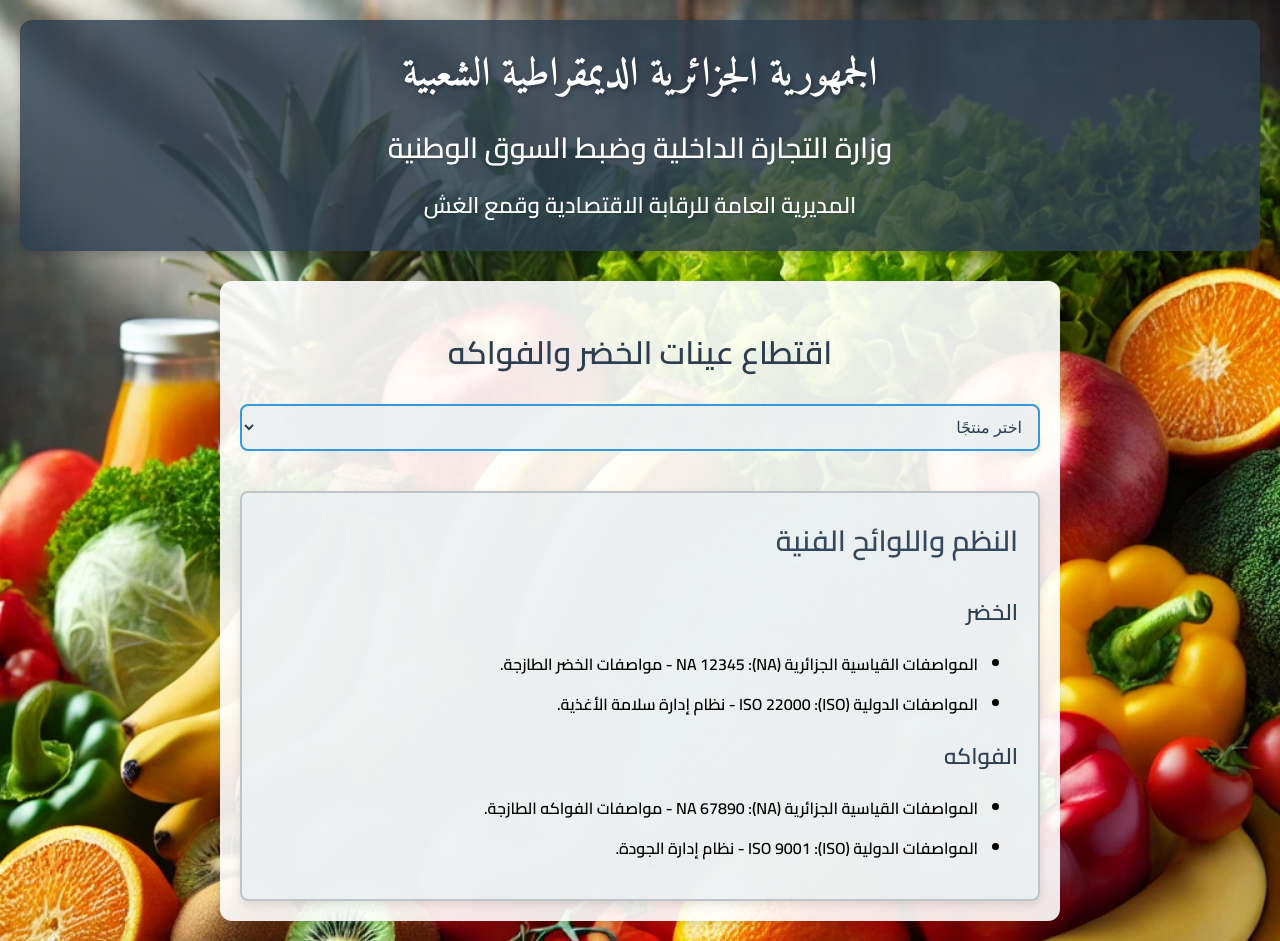
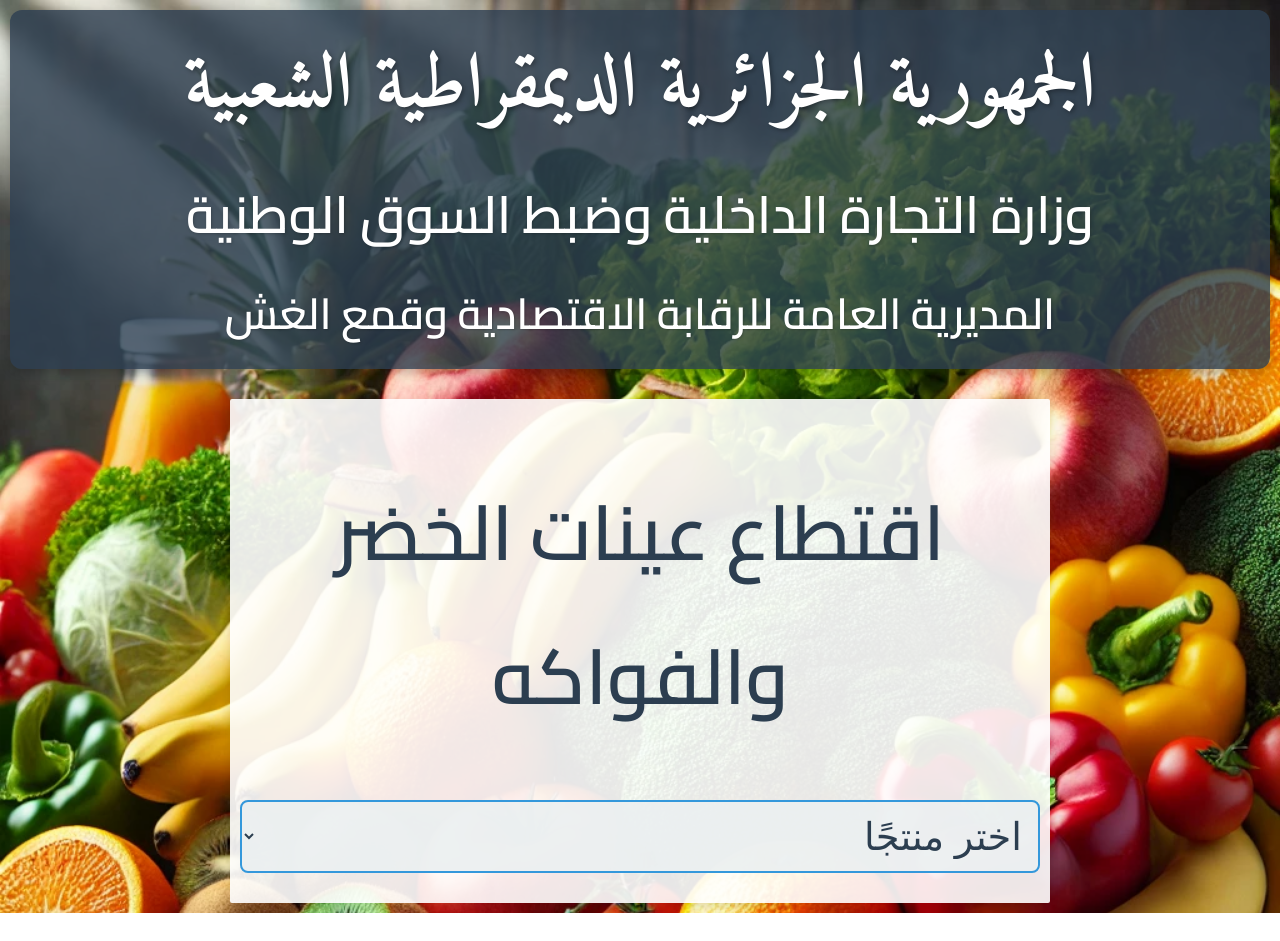
Before and after one commit to dido-12/echantillonnage-legumes, a plain HTML site: page index.html in a window 1280 px wide. After the commit the page ends 913 px from the top, so only its background shows below. Drawn offline with Linux system fonts and the light colour scheme.

Commit message:
Update index.html

```diff
--- a/index.html
+++ b/index.html
@@ -5,7 +5,6 @@
     <meta name="viewport" content="width=device-width, initial-scale=1.0">
     <title>اقتطاع عينات الخضر والفواكه</title>
     <style>
-        /* استيراد خط عربي جمالي */
         @import url('https://fonts.googleapis.com/css2?family=Amiri:wght@700&family=Cairo:wght@600&display=swap');
 
         body {
@@ -13,55 +12,56 @@
             direction: rtl;
             text-align: right;
             margin: 0;
-            padding: 20px;
-            background-image: url('fruitslesgumes.png'); /* رابط الصورة الخلفية */
+            padding: 10px;
+            background-image: url('fruitslesgumes.png');
             background-size: cover;
             background-position: center;
             background-attachment: fixed;
+            font-size: 3vw; /* حجم الخط يتناسب مع عرض الشاشة */
         }
         .header {
             text-align: center;
             margin-bottom: 30px;
-            padding: 20px;
-            background-color: rgba(44, 62, 80, 0.8); /* خلفية شفافة */
+            padding: 10px;
+            background-color: rgba(44, 62, 80, 0.8);
             color: #fff;
             border-radius: 12px;
             box-shadow: 0 4px 10px rgba(0, 0, 0, 0.2);
         }
         .header h1 {
             font-family: 'Amiri', serif;
-            font-size: 2.5em;
+            font-size: 2em; /* حجم الخط يتناسب مع العرض */
             margin: 0;
             text-shadow: 2px 2px 4px rgba(0, 0, 0, 0.3);
         }
         .header h2 {
             font-family: 'Cairo', sans-serif;
-            font-size: 1.8em;
+            font-size: 1.35em;
             margin: 10px 0;
             text-shadow: 1px 1px 3px rgba(0, 0, 0, 0.2);
         }
         .header h3 {
             font-family: 'Cairo', sans-serif;
-            font-size: 1.4em;
+            font-size: 1.12em;
             margin: 5px 0;
             text-shadow: 1px 1px 2px rgba(0, 0, 0, 0.2);
         }
         .container {
             max-width: 800px;
             margin: 0 auto;
-            background-color: rgba(255, 255, 255, 0.9); /* خلفية شفافة */
-            padding: 20px;
-            border-radius: 12px;
+            background-color: rgba(255, 255, 255, 0.9);
+            padding: 10px;
+            border-radius: 2px;
             box-shadow: 0 4px 10px rgba(0, 0, 0, 0.1);
         }
         select {
             width: 100%;
             padding: 12px;
-            font-size: 16px;
+            font-size: 1em;
             border: 2px solid #3498db;
             border-radius: 8px;
             margin-bottom: 20px;
-            background-color: rgba(236, 240, 241, 0.9); /* خلفية شفافة */
+            background-color: rgba(236, 240, 241, 0.9);
             color: #2c3e50;
             transition: all 0.3s ease;
         }
@@ -73,26 +73,26 @@
             display: none;
             opacity: 0;
             padding: 20px;
-            background-color: rgba(236, 240, 241, 0.9); /* خلفية شفافة */
+            background-color: rgba(236, 240, 241, 0.9);
             border: 2px solid #bdc3c7;
             border-radius: 8px;
             margin-top: 20px;
             box-shadow: 0 4px 10px rgba(0, 0, 0, 0.1);
-            transition: opacity 0.5s ease, transform 0.3s ease;
+            transition: opacity 0.13s ease, transform 0.3s ease;
         }
         .details h2 {
             color: #34495e;
             margin-top: 0;
-            font-size: 1.8em;
+            font-size: 1.5em;
             text-shadow: 1px 1px 2px rgba(0, 0, 0, 0.1);
         }
         .details p {
-            margin: 10px 0;
+            margin: 5px 0;
             color: #2c3e50;
             line-height: 1.6;
         }
         .details ul {
-            margin: 10px 0;
+            margin: 5px 0;
             padding-left: 20px;
             color: #2c3e50;
         }
@@ -107,8 +107,9 @@
             box-shadow: 0 6px 15px rgba(0, 0, 0, 0.2);
         }
         .regulations {
-            margin-top: 20px;
-            padding: 20px;
+            display: none;
+            margin-top: 10px;
+            padding: 10px;
             background-color: rgba(236, 240, 241, 0.9);
             border: 2px solid #bdc3c7;
             border-radius: 8px;
@@ -116,13 +117,8 @@
         }
         .regulations h2 {
             color: #34495e;
-            font-size: 1.8em;
+            font-size: 1.15em;
             margin-top: 0;
-        }
-        .regulations h3 {
-            color: #2c3e50;
-            font-size: 1.4em;
-            margin: 15px 0 10px;
         }
         .regulations ul {
             padding-left: 20px;
@@ -157,12 +153,11 @@
         <p><strong>التحديدات الميكروبيولوجية:</strong> العد البكتيري الكلي، وجود السالمونيلا، وجود الإشريكية القولونية.</p>
         <p><strong>حفظ العينات:</strong> يتم حفظ العينات في ثلاجة عند درجة حرارة 4°م.</p>
         <p><strong>نقل العينات:</strong> يتم نقل العينات في صناديق تبريد مع أكياس ثلج للحفاظ على درجة الحرارة.</p>
-        <p><strong>المدة اللازمة للتحليل:</strong>
+        <p><strong>المدة اللازمة للتحليل:</strong></p>
         <ul>
             <li>الفيزيوكيميائية: 24-48 ساعة.</li>
             <li>الميكروبيولوجية: 3-5 أيام.</li>
         </ul>
-        </p>
     </div>
 
     <div id="fruits" class="details">
@@ -173,53 +168,56 @@
         <p><strong>التحديدات الميكروبيولوجية:</strong> العد البكتيري الكلي، وجود الفطريات، وجود الخمائر.</p>
         <p><strong>حفظ العينات:</strong> يتم حفظ العينات في ثلاجة عند درجة حرارة 4°م.</p>
         <p><strong>نقل العينات:</strong> يتم نقل العينات في صناديق تبريد مع أكياس ثلج للحفاظ على درجة الحرارة.</p>
-        <p><strong>المدة اللازمة للتحليل:</strong>
+        <p><strong>المدة اللازمة للتحليل:</strong></p>
         <ul>
             <li>الفيزيوكيميائية: 24-48 ساعة.</li>
             <li>الميكروبيولوجية: 3-5 أيام.</li>
         </ul>
-        </p>
     </div>
 
     <!-- قسم النظم واللوائح الفنية -->
-    <div class="regulations">
-        <h2>النظم واللوائح الفنية</h2>
-
-        <div id="vegetablesRegulations">
-            <h3>الخضر</h3>
+    <div id="vegetablesRegulations" class="regulations">
+        <h2>النظم واللوائح الفنية للخضر</h2>
         <ul>
             <li><strong>المواصفات القياسية الجزائرية (NA):</strong> NA 12345 - مواصفات الخضر الطازجة.</li>
             <li><strong>المواصفات الدولية (ISO):</strong> ISO 22000 - نظام إدارة سلامة الأغذية.</li>
         </ul>
     </div>
 
-        <div id="fruitsRegulations">
-            <h3>الفواكه</h3>
+    <div id="fruitsRegulations" class="regulations">
+        <h2>النظم واللوائح الفنية للفواكه</h2>
         <ul>
             <li><strong>المواصفات القياسية الجزائرية (NA):</strong> NA 67890 - مواصفات الفواكه الطازجة.</li>
             <li><strong>المواصفات الدولية (ISO):</strong> ISO 9001 - نظام إدارة الجودة.</li>
         </ul>
     </div>
 </div>
-</div>
 
 <script>
     function showDetails() {
-        // إخفاء جميع التفاصيل أولًا
         var details = document.querySelectorAll('.details');
         details.forEach(function(detail) {
             detail.style.opacity = '0';
             detail.style.display = 'none';
         });
 
-        // عرض التفاصيل المحددة
+        var regulations = document.querySelectorAll('.regulations');
+        regulations.forEach(function(regulation) {
+            regulation.style.display = 'none';
+        });
+
         var selectedProduct = document.getElementById('productSelect').value;
         if (selectedProduct) {
             var selectedDetail = document.getElementById(selectedProduct);
             selectedDetail.style.display = 'block';
             setTimeout(function() {
                 selectedDetail.style.opacity = '1';
-            }, 10); // تأخير بسيط لتفعيل الانتقال
+            }, 10);
+
+            var selectedRegulation = document.getElementById(selectedProduct + 'Regulations');
+            if (selectedRegulation) {
+                selectedRegulation.style.display = 'block';
+            }
         }
     }
 </script>
```
Lines whose indentation alone changed are shown as unchanged.
